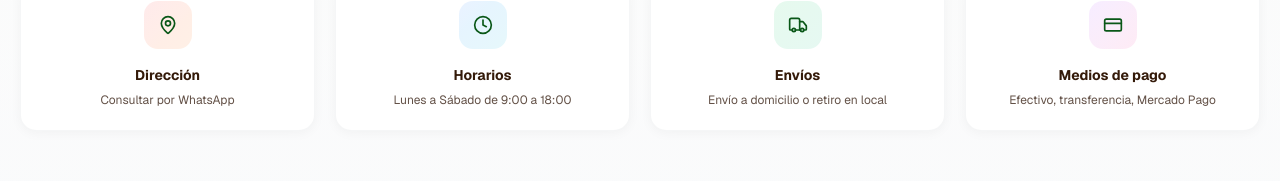
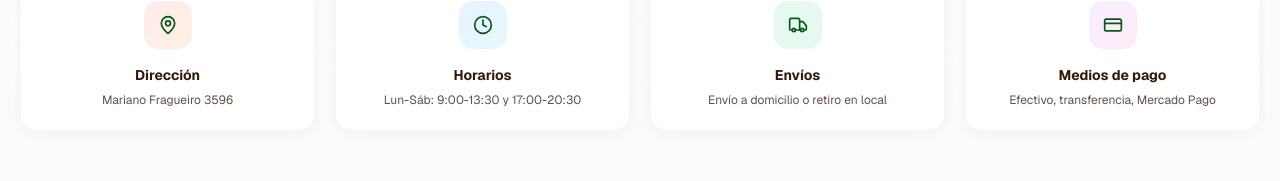
Before and after one commit to weboras-landing/hueveria-dietetica-pelado, a Next.js app: page / in a window 1280 px wide. Shown: the part 2036-2217 px from the top of the page. Built offline with nearby package versions, Linux system fonts and the light colour scheme; no server answers; the database is empty; a web font is replaced by a local one.

Commit message:
datos local

```diff
--- a/components/store-info-section.tsx
+++ b/components/store-info-section.tsx
@@ -11,13 +11,13 @@ const infoItems: InfoItem[] = [
   {
     icon: MapPin,
     title: "Dirección",
-    content: "Consultar por WhatsApp",
+    content: "Mariano Fragueiro 3596",
     gradient: "from-red-500/10 to-orange-500/10",
   },
   {
     icon: Clock,
     title: "Horarios",
-    content: "Lunes a Sábado de 9:00 a 18:00",
+    content: "Lun-Sáb: 9:00-13:30 y 17:00-20:30",
     gradient: "from-blue-500/10 to-cyan-500/10",
   },
   {
```
